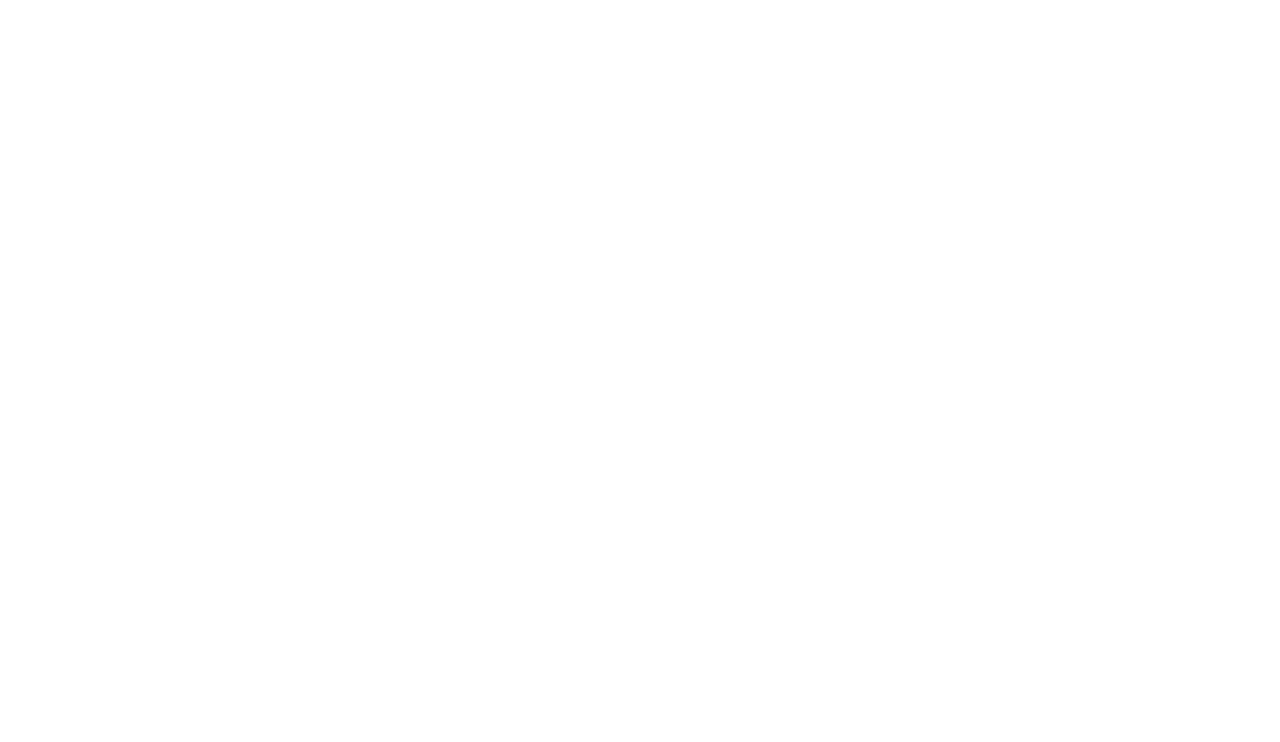
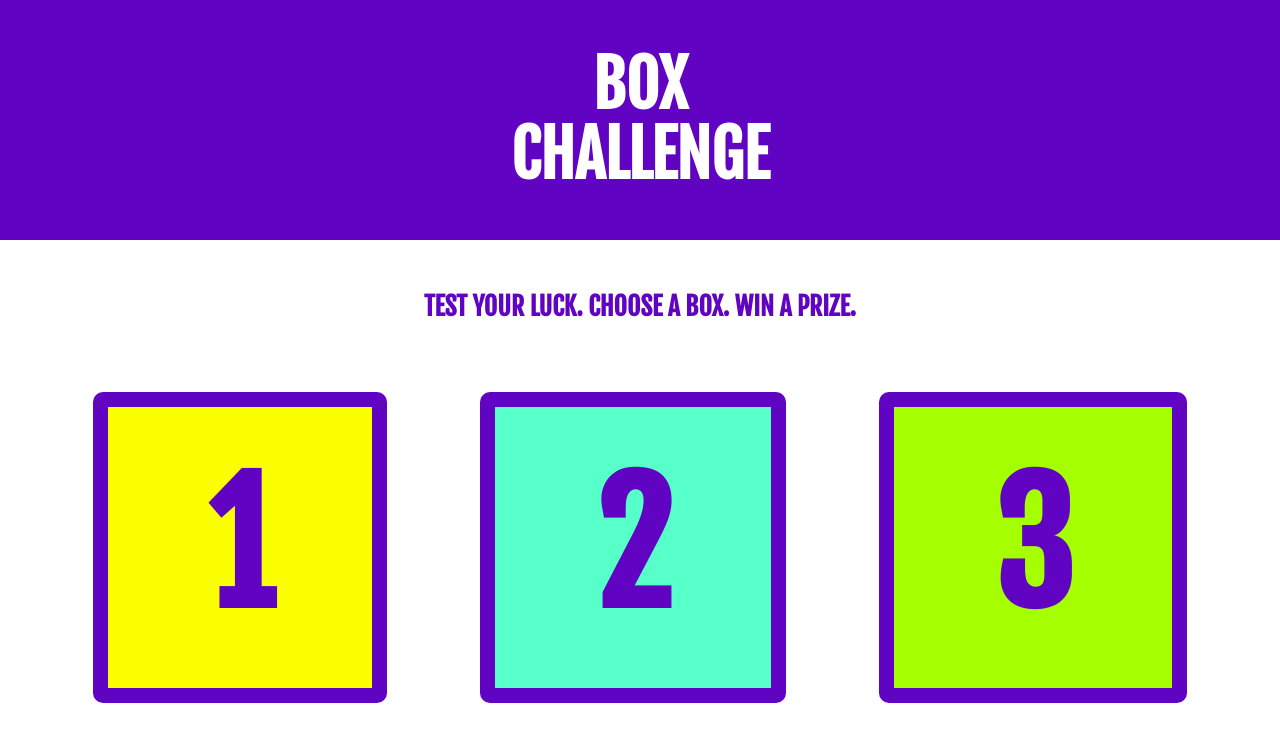
Before and after one commit to gabbysuazo/m5-hw5-suazo-gabriela, a plain HTML site: page index.html in a window 1280 px wide. Drawn offline with Linux system fonts and the light colour scheme.

Commit message:
Style page to match provided mockup

```diff
--- a/index.html
+++ b/index.html
@@ -7,7 +7,8 @@
 
 		<title></title>
 
-		<link type="text/css" rel="stylesheet" href="main.css" />
+        <link type="text/css" rel="stylesheet" href="main.css" />
+        <link href="https://fonts.googleapis.com/css2?family=Fjalla+One&display=swap" rel="stylesheet">
 
 		<meta name="viewport" content="width=device-width, initial-scale=1">
 
@@ -15,6 +16,26 @@
 
 	<body>
 
+        <header>
+            <h1>Box<br> Challenge</h1>
+        </header>
+
+        <main>
+            <h2>Test your luck. Choose a box. Win a prize.</h2>
+
+            <section>
+                <div class="one">
+                    <h3>1</h3>
+                </div>
+                <div class="two">
+                    <h3>2</h3>
+                </div>
+                <div class="three">
+                    <h3>3</h3>
+                </div>
+            </section>
+        </main>
+
 		<script src="main.js"></script>
 	</body>
 
--- a/main.css
+++ b/main.css
@@ -7,3 +7,64 @@
 article, aside, details, figcaption, figure, footer, header, main, nav, section, summary {
     display:block;
 }
+
+body {
+    font-family: 'Fjalla One', 'Helvetica', sans-serif;
+}
+
+header {
+    width: 100%;
+    background-color: #6003c3;
+    height: 30vh;
+    display: flex;
+    justify-content: center;
+    align-items: center;
+    text-transform: uppercase;
+    color: white;
+    font-size: 2rem;
+    text-align: center;
+    line-height: 1.1;
+}
+
+main {
+    text-align: center;
+    padding-top: 50px;
+}
+
+h2 {
+    text-transform: uppercase;
+    color: #6003c3;
+    font-size: 1.6rem;
+    margin-bottom: 70px;
+}
+
+section {
+    width: 100%;
+    max-width: 1400px;
+    margin: auto;
+    display: flex;
+    justify-content: space-evenly;
+}
+
+h3 {
+    color: #6003c3;
+    font-size: 10rem;
+    padding: 40px 100px;
+}
+
+div {
+    border: 15px solid #6003c3;
+    border-radius: 10px;
+}
+
+.one {
+    background-color: #fcff00;
+}
+
+.two {
+    background-color: #57ffc9;
+}
+
+.three {
+    background-color: #a5ff01;
+}
```
